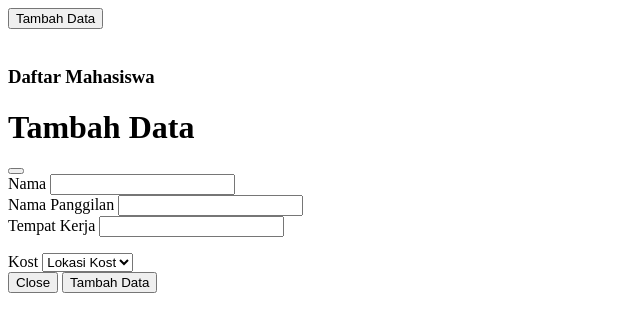
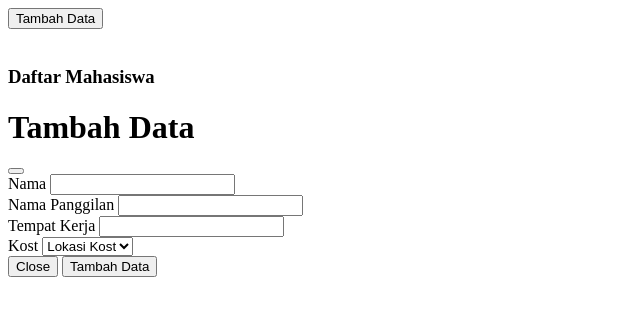
Before and after one commit to dianck/mvc, a PHP site: page /app/views/mahasiswa/index.php in a window 1280 px wide. Shown: the top 332 px of the page, without its empty margins (0-640 px from the left). Run offline with PHP 8.4, Linux system fonts and the light colour scheme; the template is opened without the code that fills it, so the values that code supplies are empty; some libraries are stand-ins or nearby versions.

Commit message:
modif div

```diff
--- a/app/views/mahasiswa/index.php
+++ b/app/views/mahasiswa/index.php
@@ -44,8 +44,8 @@
                 <label for="tempat_kerja" class="form-label">Tempat Kerja</label>
                 <input type="text" class="form-control" id="tempat_kerja" name="tempat_kerja">
             </div>
-      </div>
-      <div class="form-group">
+
+            <div class="mb-3">
                 <label for="kost">Kost</label>
                 <select class="form-select form-select-sm" id="kost" name="kost" aria-label="Kost">
                     <option selected>Lokasi Kost</option>
```
Lines whose indentation alone changed are shown as unchanged.
